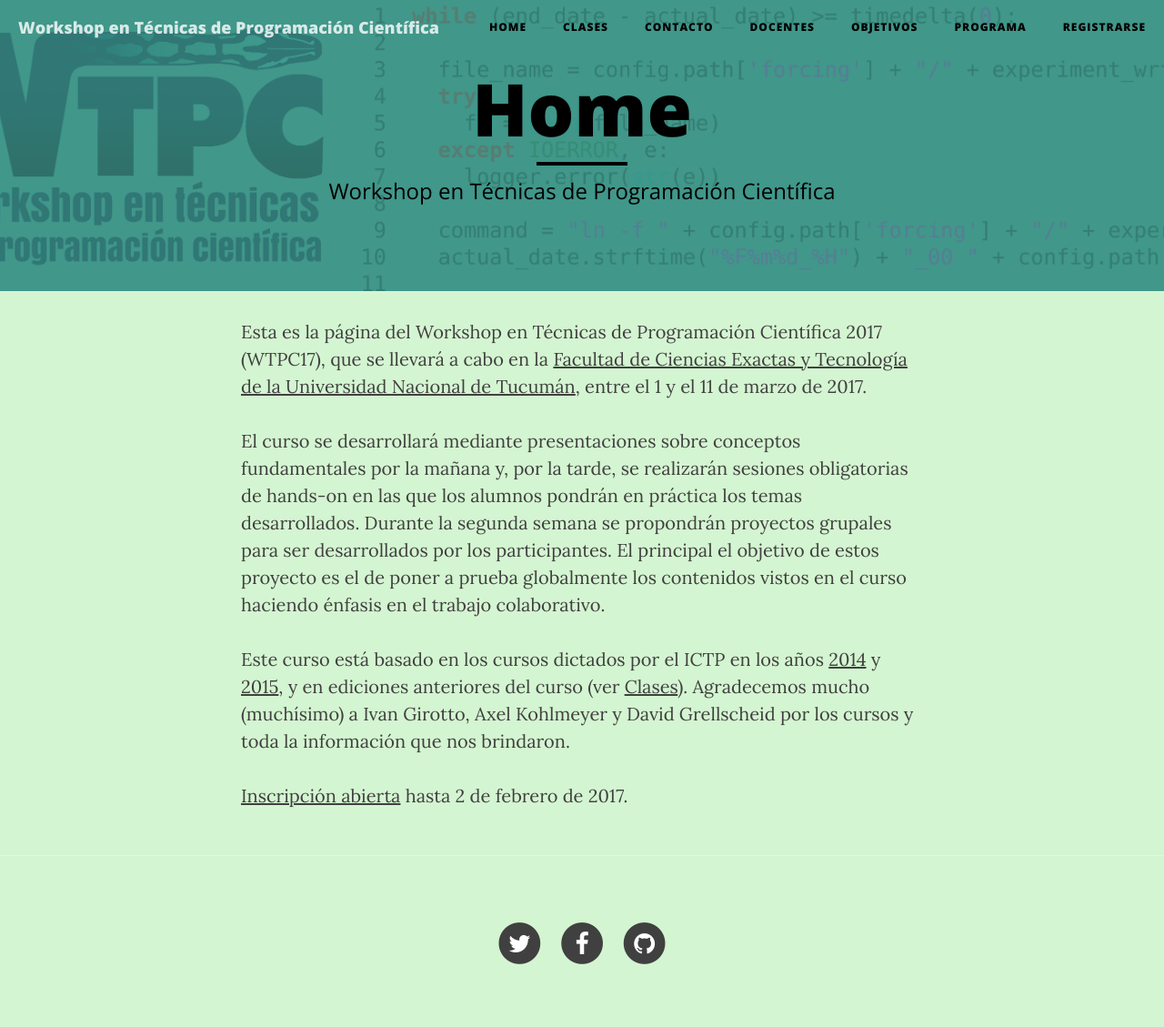
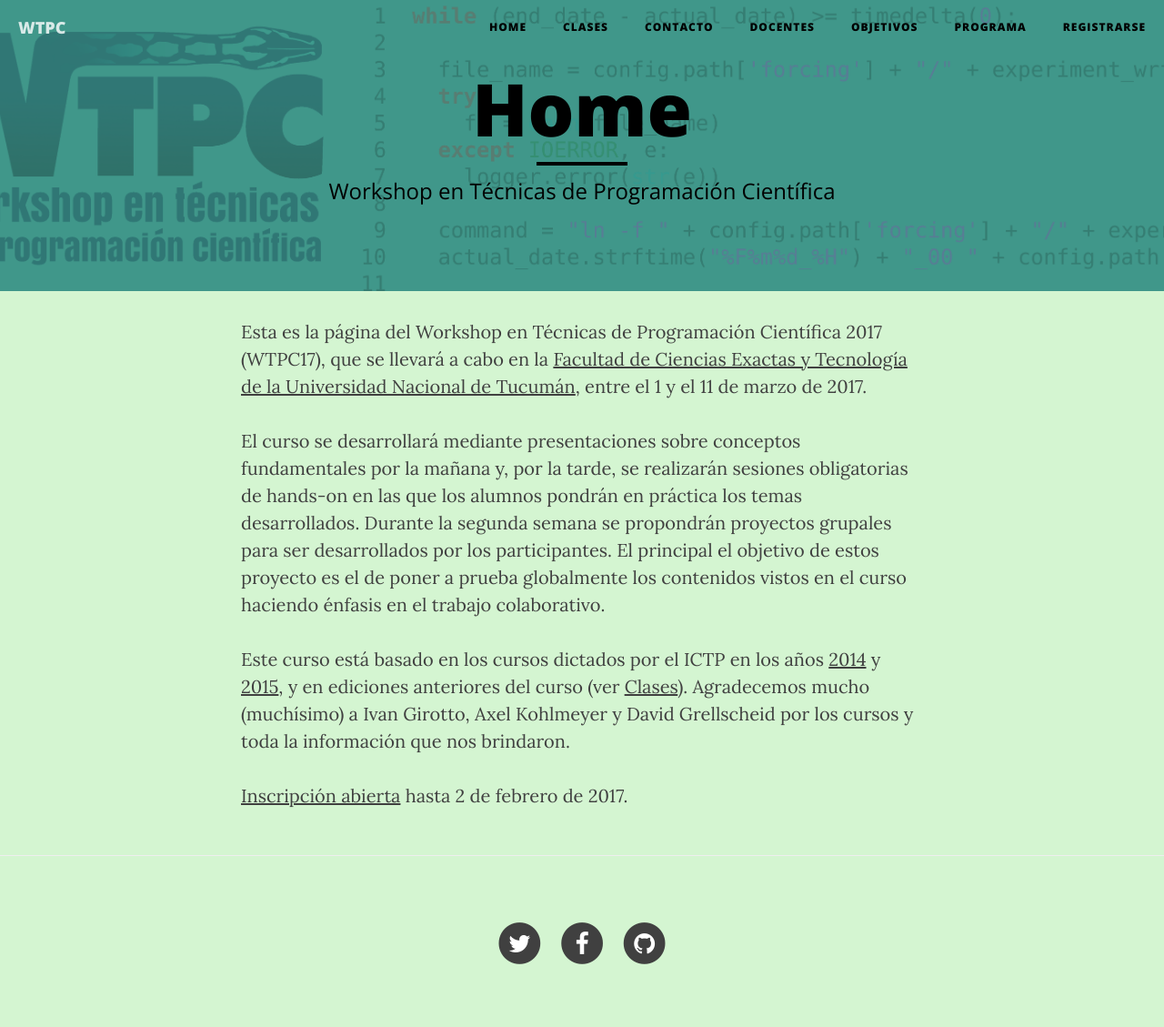
Before and after one commit to wtpc/wtpc.github.io, a Jekyll site: the page built from index.md, in a window 1280 px wide. Shown: the whole page at 91% size. Built offline with Jekyll 4.4.1, drawn with Linux system fonts in a browser that asks for light colours; nearby versions of some CDN libraries.

Commit message:
Cambiado el nombre de la pagina a WTPC para que entre mejor en el header

```diff
--- a/_config.yml
+++ b/_config.yml
@@ -13,7 +13,8 @@
 # you will see them accessed via {{ site.title }}, {{ site.email }}, and so on.
 # You can create any custom variable you would like, and they will be accessible
 # in the templates via {{ site.myvariable }}.
-title: Workshop en Técnicas de Programación Científica
+#title: Workshop en Técnicas de Programación Científica
+title: WTPC
 hometitle: Home
 email: workshop.tpc@gmail.com
 description: > # this means to ignore newlines until "baseurl:"
```
